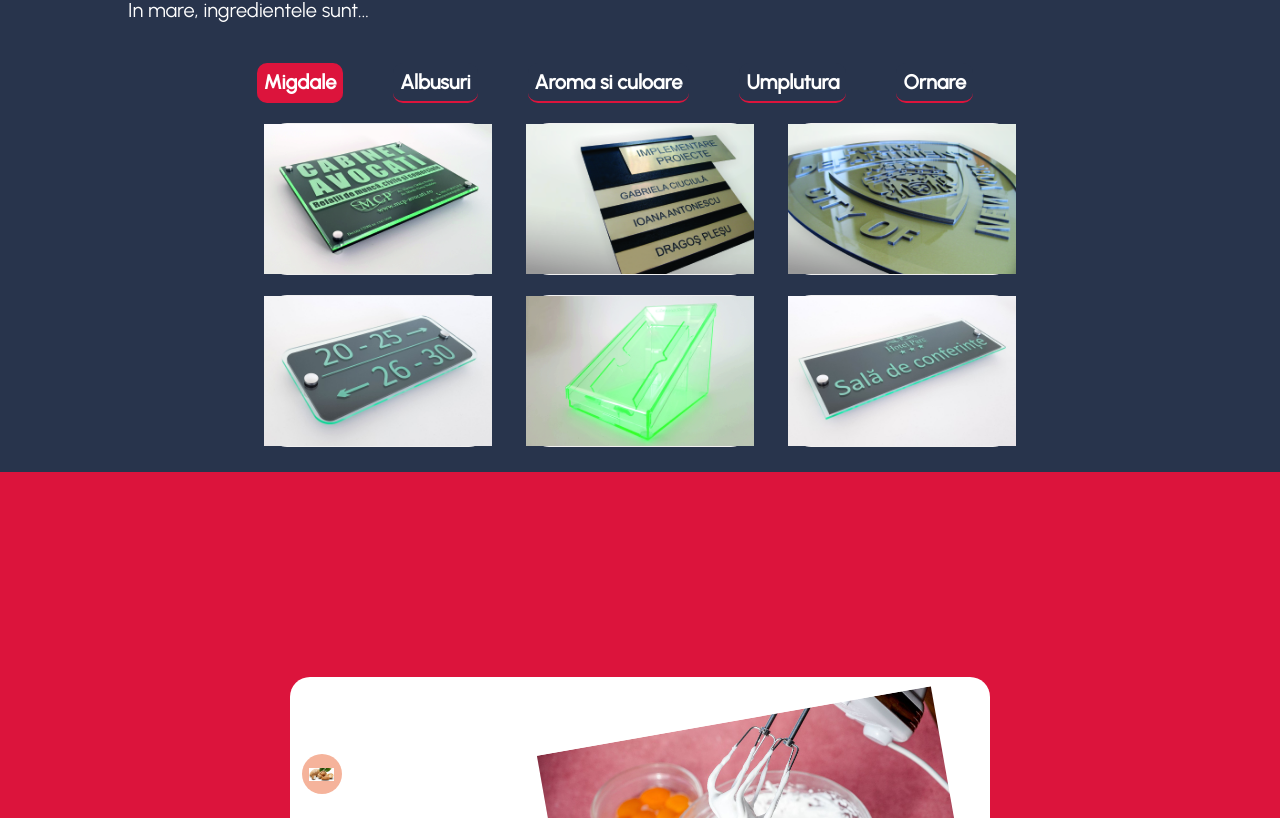
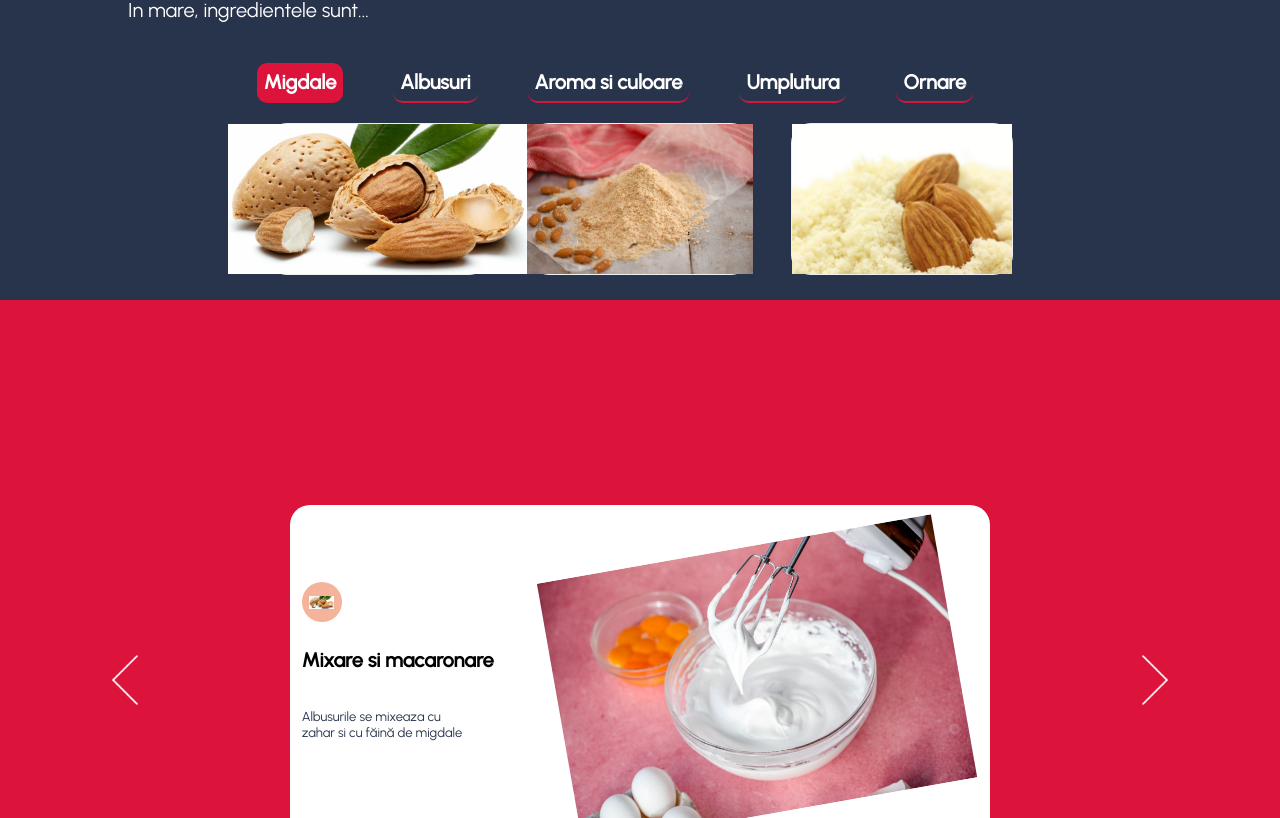
Before and after one commit to didina44/julysmac, a React (Create React App) app: page / in a window 1280 px wide. Shown: the part 1317-2135 px from the top of the page. Built offline with nearby package versions, Linux system fonts and the light colour scheme.

Commit message:
Add files via upload

```diff
--- a/src/App1.jsx
+++ b/src/App1.jsx
@@ -1,7 +1,7 @@
 //import "./app.scss";
 //import Produse from './components/produse/Produse';
 //import Signaletica from './components/produse/Signaletica';
-import TemplateProduse from './components/produse/TemplateProduse';
+//import TemplateProduse from './components/produse/TemplateProduse';
 
 //import Trofee from './components/produse/Trofee';
 //import Industriale from './components/produse/Industriale';
@@ -37,7 +37,7 @@ export default function App1() {
 <Routes>
 
 <Route path="/" element={<PrimaPagina />} />
-<Route path="/produse" exact element={<TemplateProduse />} />
+
 
 
 </Routes>
--- a/src/data.js
+++ b/src/data.js
@@ -1,166 +1,99 @@
 export const signaleticaPortfolio = [
     {
       id: 1,
-      title: "Placi de firma gravate",
+      title: "Migdale",
       img:
-        "assets/placiFirma.jpg",
+        "assets/migdale.jpeg",
     },
     {
       id: 2,
-      title: "Sisteme de afisaj",
+      title: "Faina de migdale",
       img:
-        "assets/sistemAfisajBun.jpg",
+        "assets/migdalePudra.jpg",
     },
     {
       id: 3,
-      title: "Sigle decupate",
+      title: "Faina de migdale",
       img:
-        "assets/sigleDecupate.jpg",
-    },
-    {
-      id: 4,
-      title: "Signaletica hotel",
-      img:
-        "assets/directieCamere.jpg",
-    },
-    {
-      id: 5,
-      title: "Display-uri plexiglas",
-      img:
-        "assets/displayPlexiglas.jpg",
+        "assets/migdalePudra2.jpeg",
     },
 
-    {
-      id: 6,
-      title: "Signaletica institutii",
-      img:
-        "assets/salaConferinte.jpg",
-    },
   ];
 
   export const trofeePortfolio = [
     {
       id: 1,
-      title: "Trofee sticla",
-      img: "assets/trofeeSticla.jpg",
+      title: "Albusuri batute",
+      img: "assets/albusuri.jpg",
     },
     {
       id: 2,
-      title: "Trofee plexiglas",
-      img: "assets/trofeePlexiglas.jpg",
+      title: "Albusuri cu zahar",
+      img: "assets/albusZahar.jpg",
     },
-    {
-      id: 3,
-      title: "Cupe sportive",
-      img: "assets/trofeeAccesibile.jpg",
-    },
-    {
-      id: 4,
-      title: "Medalii sportive",
-      img: "assets/medalii.jpg",
-    },
-    {
-      id: 5,
-      title: "Plachete gravate",
-      img: "assets/placheteGravateLemn.jpg",
-    },
-    {
-      id: 6,
-      title: "Proiecte speciale",
-      img: "assets/insigne.jpg",
-    },
+
   ];
 
   export const promotionalePortfolio = [
     {
       id: 1,
-      title: "Pixuri mecanice",
+      title: "Coji de lamaie",
       img:
-        "assets/pixuriMetalice.jpg",
+        "assets/lemon.jpg",
     },
     {
       id: 2,
-      title: "Pixuri din plastic",
+      title: "Ciocolata",
       img:
-        "assets/pixuriPlastic.jpg",
+        "assets/ciocolata.jpg",
     },
     {
       id: 3,
-      title: "Accesorii de birou",
+      title: "Apa de trandafir",
       img:
-        "assets/accesoriiBirou.jpg",
+        "assets/trandafir.jpeg",
     },
     {
       id: 4,
-      title: "Cani si termosuri",
+      title: "Vanilie",
       img:
-        "assets/caniTermosuri.jpg",
-    },
-    {
-      id: 5,
-      title: "Brelocuri",
-      img:
-        "assets/brelocuri.jpg",
-    },
-    {
-      id: 6,
-      title: "Stick-uri USB",
-      img:
-        "assets/stickuri.jpg",
+        "assets/vanilie.jpg",
     },
   ];
 
   export const industrialaPortfolio = [
     {
       id: 1,
-      title: "Placi de timbru",
+      title: "Crema unt",
       img:
-        "assets/timbru.jpg",
+        "assets/cremaUnt.jpg",
     },
     {
       id: 2,
-      title: "Gravura inox",
+      title: "Crema fistic",
       img:
-        "assets/gravuraInox.jpg",
+        "assets/cremaFistic.jpg",
     },
     {
       id: 3,
-      title: "Gravura aluminiu",
+      title: "Crema zmeura",
       img:
-        "assets/gravuraAluminiu.jpg",
+        "assets/cremaZmeura.jpg",
     },
-    {
-      id: 4,
-      title: "Decupare CNC",
-      img:
-        "assets/decupareCnc.jpg",
-    },
-
   ];
 
   export const fotogravuraPortfolio = [
     {
       id: 1,
-      title: "Fotogravura pe lemn",
+      title: "Dulceata",
       img:
-        "assets/fotogravuraLemn.jpg",
+        "assets/dulceata.jpeg",
     },
     {
       id: 2,
-      title: "Fotogravura pe rama argintie",
+      title: "Caramel",
       img:
-        "assets/fotogravuraArgintie.jpg",
+        "assets/caramel.jpg",
     },
-    {
-      id: 3,
-      title: "Fotogravura pe rama aurie",
-      img:
-        "assets/fotogravuraAurie.jpg",
-    },
-    {
-      id: 4,
-      title: "Fotogravura in mapa din plus",
-      img:
-        "assets/fotogravuraPlus.jpg",
-    },
+
   ];
```
